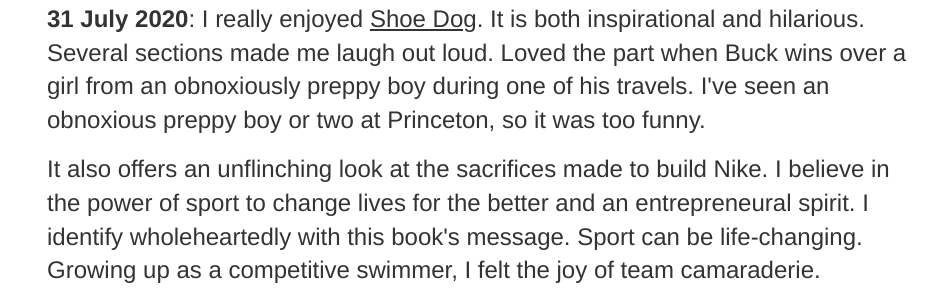
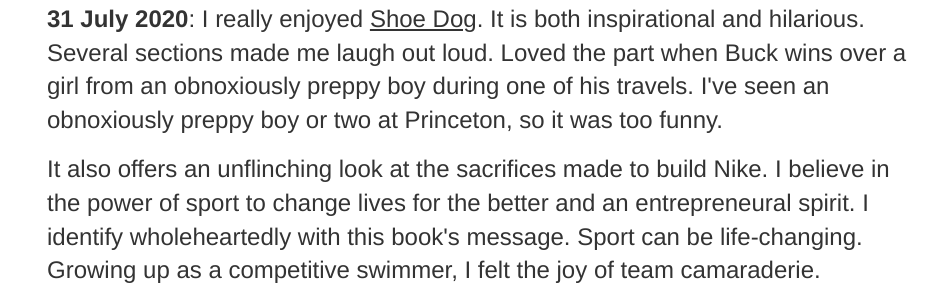
Before and after one commit to hikesandbikes/hikesandbikes.github.io, a Jekyll site: the page built from _posts/2020-07-31-shoedog.md, in a window 1280 px wide. Shown: the part 692-984 px from the top of the page, without its empty margins (160-1096 px from the left). Built offline with Jekyll 4.4.1, drawn with Linux system fonts in a browser that asks for light colours.

Commit message:
test link

```diff
--- a/_posts/2020-07-31-shoedog.md
+++ b/_posts/2020-07-31-shoedog.md
@@ -9,7 +9,7 @@
 
 <p><b>31 July 2020</b>:  I really enjoyed <u>Shoe Dog</u>.  It is both inspirational and hilarious.
 			Several sections made me laugh out loud.  Loved the part when Buck wins over a girl from an obnoxiously
-			preppy boy during one of his travels.  I've seen an obnoxious preppy boy or two at Princeton, so it was too funny.
+			preppy boy during one of his travels.  I've seen an obnoxiously preppy boy or two at Princeton, so it was too funny.
 </p>
 
 <p>
--- a/index.html
+++ b/index.html
@@ -48,6 +48,9 @@
 				LINK IS HERE</a>.
 		</p>
 
+		<iframe width="420" height="315"
+src="https://www.youtube.com/embed/tgbNymZ7vqY">
+</iframe>
 		______________________________________________________
 		<br>
 
```
